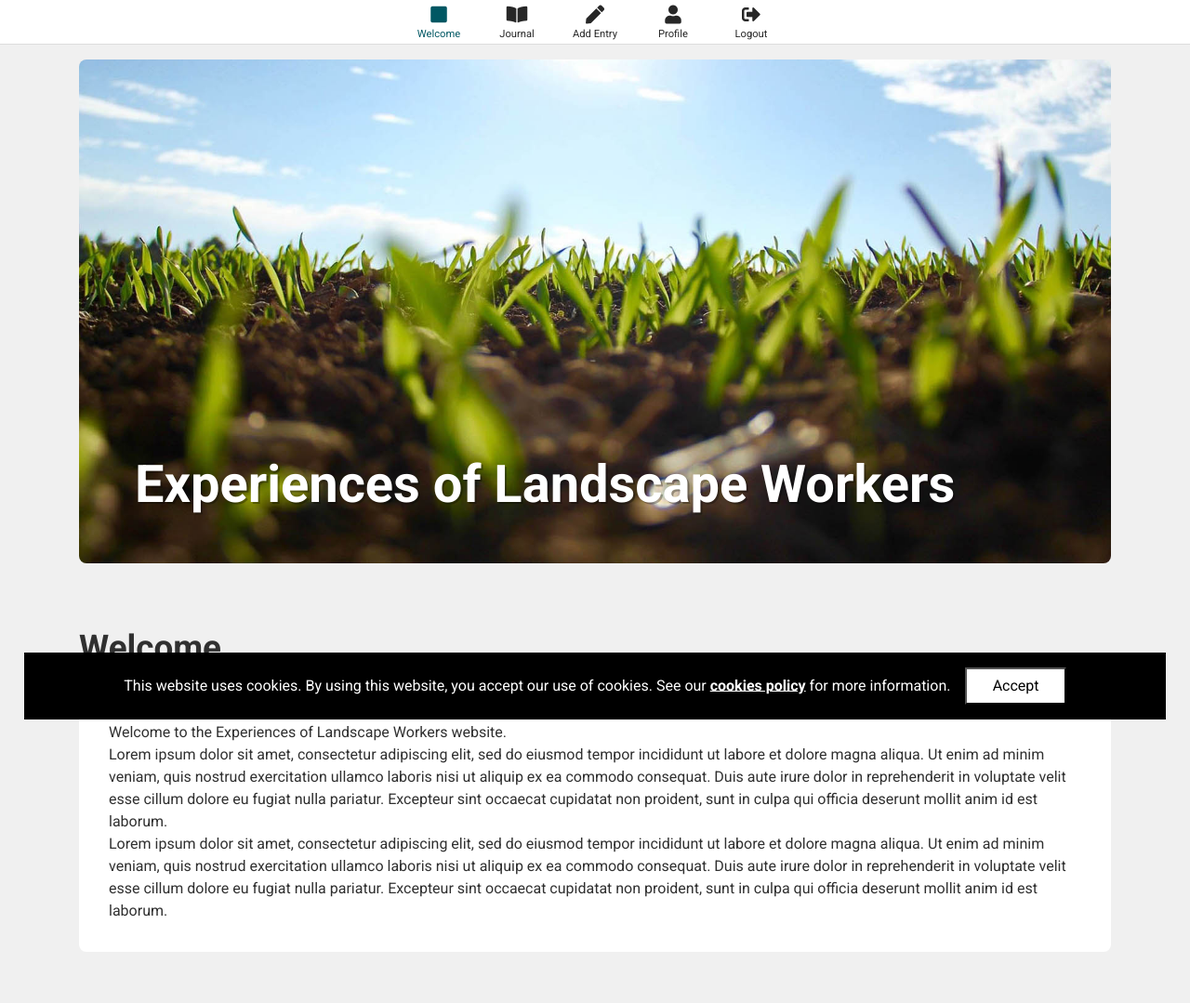
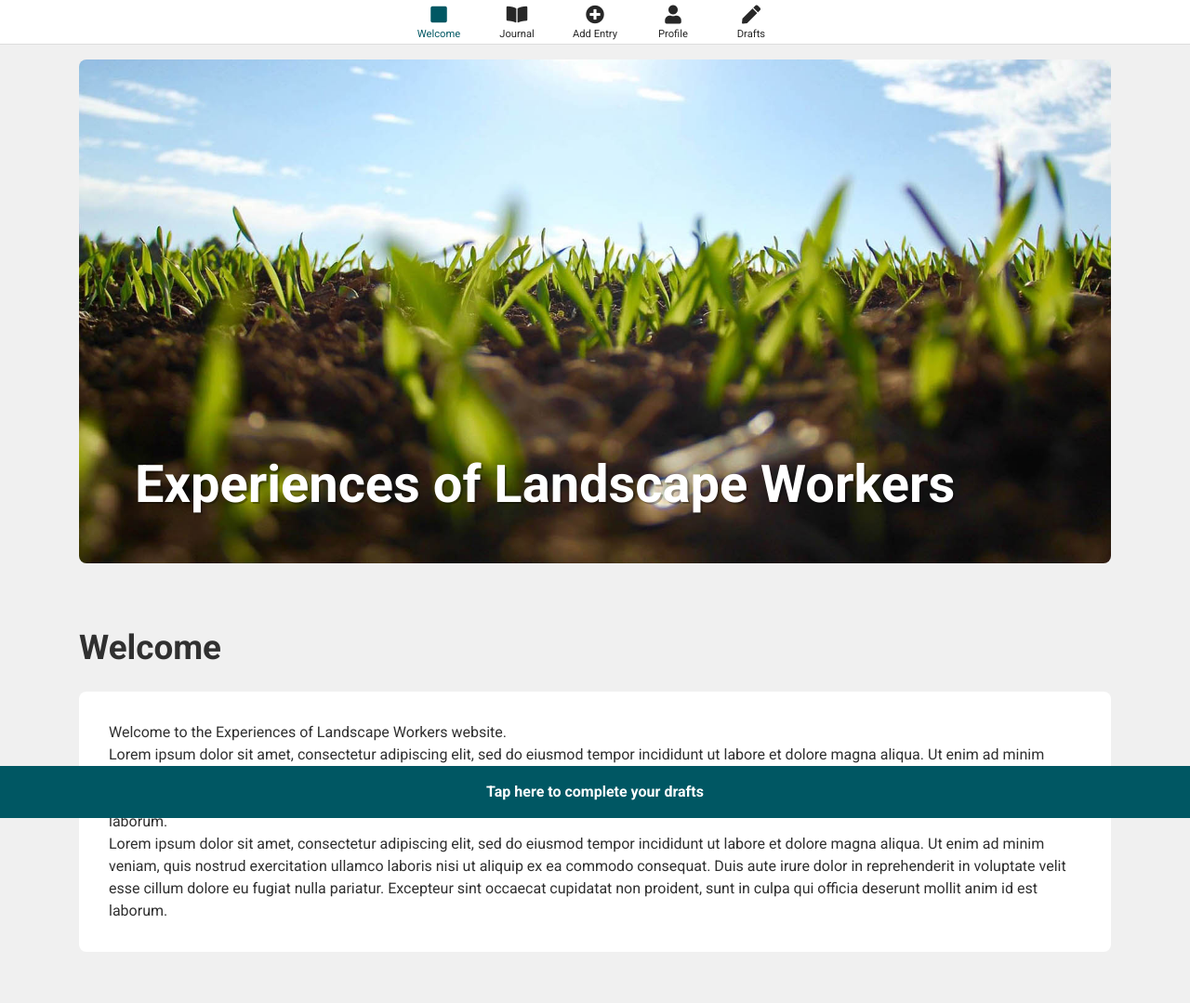
Before and after one commit to bear-rsg/experiences-of-landscape-workers, a Django app: page / in a window 1280 px wide. Shown: the top 1079 px of the page at 93% size. Run offline with Django 3.2, Linux system fonts and the light colour scheme; the visitor is signed in with stand-in values (Sample User, id 1); parts of the project's set-up code (start-up, migrations or seed data) failed here and were passed over; some libraries are stand-ins or nearby versions.

Commit message:
pwa changes

```diff
--- a/django/core/settings.py
+++ b/django/core/settings.py
@@ -82,7 +82,7 @@ PWA_APP_ICONS_APPLE = [
 ]
 PWA_APP_SPLASH_SCREEN = [
     {
-        'src': '/static/images/pwa/icon-160.png',
+        'src': '/static/images/pwa/icon-512.png',
         'media': '(device-width: 320px) and (device-height: 568px) and (-webkit-device-pixel-ratio: 2)'
     }
 ]
--- a/django/core/static/css/custom.css
+++ b/django/core/static/css/custom.css
@@ -199,6 +199,21 @@ nav ul {
 
 /* ---------- Main ---------- */
 
+#main-alerts {
+    display: none;
+    position: fixed;
+    background: #005763;
+    color: white;
+    width: 100%;
+    padding: 1em;
+    text-align: center;
+}
+#main-alerts a,
+#main-alerts a:hover,
+#main-alerts a:visited {
+    color: white;
+}
+
 section {
     background: white;
     display: block;
--- a/django/core/static/css/custom_lg.css
+++ b/django/core/static/css/custom_lg.css
@@ -21,6 +21,10 @@
     }
 
     /* ---------- Main ---------- */
+
+    #main-alerts {
+        bottom: -5em; /* So never shows on large devices */
+    }
 
     section {
         padding: 2em;
--- a/django/core/static/css/custom_xs.css
+++ b/django/core/static/css/custom_xs.css
@@ -22,6 +22,10 @@
     }
 
     /* ---------- Main ---------- */
+
+    #main-alerts {
+        bottom: 3em;
+    }
 
     section {
         padding: 1.3em;
--- a/django/core/static/js/cookiesmsg.js
+++ b/django/core/static/js/cookiesmsg.js
@@ -23,8 +23,6 @@ function getCookie(name) {
 
 // Show a message about cookies to user if they have not yet agreed
 
-document.cookie = '';
-
 // If user hasn't yet agreed to cookies
 if (getCookie('cookieMessageApprove') !== '1') {
 
--- a/django/core/static/js/serviceworker.js
+++ b/django/core/static/js/serviceworker.js
@@ -1,10 +1,9 @@
 var staticCacheName = "django-pwa-v" + new Date().getTime();
 var filesToCache = [
-    '',
     '/',
+    '/cookies/',
     '/offline/',
-    '/journal/',
-    '/accounts/profile/'
+    '/journal/drafts/'
 ];
 
 // Cache on install
--- a/django/core/templates/base.html
+++ b/django/core/templates/base.html
@@ -26,17 +26,25 @@
         <!-- CSS -->
         <!-- Bootstrap -->
         <link rel="stylesheet" href="https://stackpath.bootstrapcdn.com/bootstrap/4.4.1/css/bootstrap.min.css" integrity="sha384-Vkoo8x4CGsO3+Hhxv8T/Q5PaXtkKtu6ug5TOeNV6gBiFeWPGFN9MuhOf23Q9Ifjh" crossorigin="anonymous">
-
         <!-- Font Awesome -->
         <link rel="stylesheet"
             href="https://use.fontawesome.com/releases/v5.3.1/css/all.css"
             integrity="sha384-mzrmE5qonljUremFsqc01SB46JvROS7bZs3IO2EmfFsd15uHvIt+Y8vEf7N7fWAU"
             crossorigin="anonymous">
-
         <!-- Custom -->
         <link rel="stylesheet" type="text/css" href="{% static 'css/custom.css' %}">
         <link rel="stylesheet" type="text/css" href="{% static 'css/custom_xs.css' %}">
         <link rel="stylesheet" type="text/css" href="{% static 'css/custom_lg.css' %}">
+
+        <!-- JavaScript: 3rd party -->
+        <!-- jQuery -->
+        <script src="https://code.jquery.com/jquery-3.4.1.min.js" integrity="sha256-CSXorXvZcTkaix6Yvo6HppcZGetbYMGWSFlBw8HfCJo=" crossorigin="anonymous"></script>
+        <!-- Popper.js (needed for bootstrap) -->
+        <script src="https://cdn.jsdelivr.net/npm/popper.js@1.16.0/dist/umd/popper.min.js" integrity="sha384-Q6E9RHvbIyZFJoft+2mJbHaEWldlvI9IOYy5n3zV9zzTtmI3UksdQRVvoxMfooAo" crossorigin="anonymous"></script>
+        <!-- Bootstrap JS -->
+        <script src="https://stackpath.bootstrapcdn.com/bootstrap/4.4.1/js/bootstrap.min.js" integrity="sha384-wfSDF2E50Y2D1uUdj0O3uMBJnjuUD4Ih7YwaYd1iqfktj0Uod8GCExl3Og8ifwB6" crossorigin="anonymous"></script>
+        <!-- JavaScript: Custom -->
+        <script src="{% static 'js/cookiesmsg.js' %}"></script>
 
         <!--Set the favicon-->
         <link rel="icon" type="image/png" href="{% static 'images/favicon.png' %}">
@@ -58,7 +66,7 @@
                     </li>
 
                     {% if user.is_authenticated %}
-                    <li class="nav-item{% if "/journal/" in request.path and "/create/" not in request.path %} active{% endif %}">
+                    <li class="nav-item{% if "/journal/" in request.path %} {% if "/create/" not in request.path and "/drafts/" not in request.path %} active{% endif %} {% endif %}">
                         <a href="{% url 'journal-journalentry-list' %}">
                             <i class="fas fa-book-open"></i>
                             <span class="nav-item-text">Journal</span>
@@ -66,7 +74,7 @@
                     </li>
                     <li class="nav-item{% if request.path == "/journal/create/" %} active{% endif %}">
                         <a href="{% url 'journal-journalentry-create' %}">
-                            <i class="fas fa-pen"></i>
+                            <i class="fas fa-plus-circle"></i>
                             <span class="nav-item-text">Add Entry</span>
                         </a>
                     </li>
@@ -76,13 +84,6 @@
                             <span class="nav-item-text">Profile</span>
                         </a>
                     </li>
-                    <li class="nav-item">
-                        <a href="{% url 'logout' %}">
-                            <i class="fas fa-sign-out-alt"></i>
-                            <span class="nav-item-text">Logout</span>
-                        </a>
-                    </li>
-
                     {% else %}
                     <li class="nav-item{% if request.path == "/accounts/login/" %} active{% endif %}">
                         <a href="{% url 'login' %}">
@@ -91,12 +92,21 @@
                         </a>
                     </li>
                     {% endif %}
+                    <li class="nav-item{% if request.path == "/journal/drafts/" %} active{% endif %}">
+                        <a href="{% url 'journal-journalentry-drafts' %}">
+                            <i class="fas fa-pen"></i>
+                            <span class="nav-item-text">Drafts</span>
+                        </a>
+                    </li>
                 </ul>
             </div>
         </nav>
 
         <!-- Main -->
         <main id="main">
+            <!-- Alerts are delivered dynamically do this div -->
+            <div id="main-alerts"></div>
+
             <div id="main-content" class="container">
                 {% block main %}
                 {% endblock %}
@@ -126,17 +136,6 @@
             </div>
         </footer>
 
-        <!-- JavaScript: 3rd party -->
-        <!-- jQuery -->
-        <script src="https://code.jquery.com/jquery-3.4.1.min.js" integrity="sha256-CSXorXvZcTkaix6Yvo6HppcZGetbYMGWSFlBw8HfCJo=" crossorigin="anonymous"></script>
-        <!-- Popper.js (needed for bootstrap) -->
-        <script src="https://cdn.jsdelivr.net/npm/popper.js@1.16.0/dist/umd/popper.min.js" integrity="sha384-Q6E9RHvbIyZFJoft+2mJbHaEWldlvI9IOYy5n3zV9zzTtmI3UksdQRVvoxMfooAo" crossorigin="anonymous"></script>
-        <!-- Bootstrap JS -->
-        <script src="https://stackpath.bootstrapcdn.com/bootstrap/4.4.1/js/bootstrap.min.js" integrity="sha384-wfSDF2E50Y2D1uUdj0O3uMBJnjuUD4Ih7YwaYd1iqfktj0Uod8GCExl3Og8ifwB6" crossorigin="anonymous"></script>
-
-        <!-- JavaScript: Custom -->
-        <script src="{% static 'js/cookiesmsg.js' %}"></script>
-
     </body>
 
 </html>
--- a/django/general/templates/general/welcome.html
+++ b/django/general/templates/general/welcome.html
@@ -38,4 +38,17 @@
             If you require support to access and use this website, or if you'd like to report any issues, please email <a href="mailto:j.kidwell@bham.ac.uk?subject=Experiences of Landscape Workers website">j.kidwell@bham.ac.uk</a>
         </p>
     </section>
+
+
+
+    <script>
+        $( document ).ready(function() {
+
+            html_drafts = `<a href="{% url 'journal-journalentry-drafts' %}">Tap here to complete your drafts</a>`
+
+            $('#main-alerts').html(html_drafts).slideDown('fast');
+
+        });
+    </script>
+
 {% endblock %}
--- a/django/journal/urls.py
+++ b/django/journal/urls.py
@@ -3,8 +3,9 @@ from . import views
 
 urlpatterns = [
     path('', views.JournalEntryListView.as_view(), name='journal-journalentry-list'),
+    path('drafts/', views.JournalEntryDraftsTemplateView.as_view(), name='journal-journalentry-drafts'),
     path('create/', views.JournalEntryCreateView.as_view(), name='journal-journalentry-create'),
     path('update/<pk>/', views.JournalEntryUpdateView.as_view(), name='journal-journalentry-update'),
     path('delete/<pk>/', views.JournalEntryDeleteView.as_view(), name='journal-journalentry-delete'),
-    path('<pk>/', views.JournalEntryDetailView.as_view(), name='journal-journalentry-detail'),
+    path('<pk>/', views.JournalEntryDetailView.as_view(), name='journal-journalentry-detail')
 ]
```
Also changed, not shown: django/core/templates/offline.html (+10 -17 lines), django/journal/templates/journal/journalentry-drafts.html (added, +54 -0 lines), django/journal/views.py (+9 -1 lines), django/core/static/images/pwa/icon-512.png (added).
